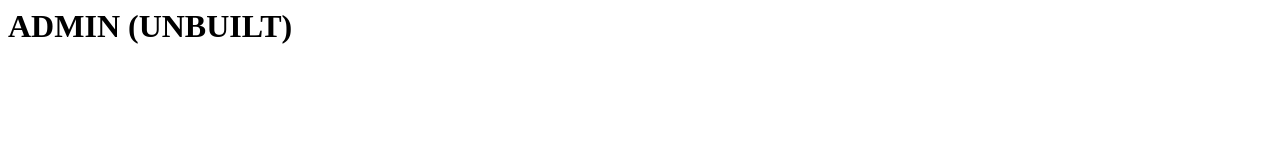
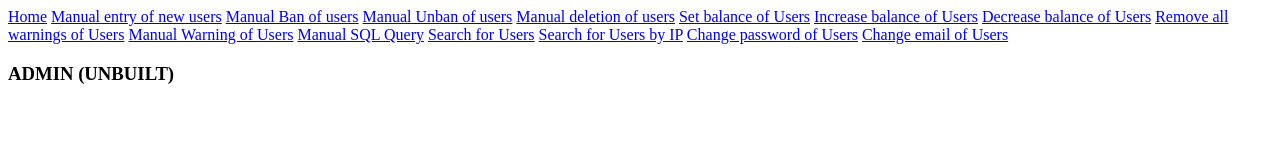
Before and after one commit to aisenhart/PhysicsChat, a website: page private/admin.html in a window 1280 px wide. Drawn offline with Linux system fonts and the light colour scheme.

Commit message:
gettin ready

```diff
--- a/index.js
+++ b/index.js
@@ -131,14 +131,13 @@ app.post('/get-user-info', verify, function(req, res) {
       if(welcomeName == null||welcomeName == ""){
         welcomeName = user.lastName;
       }
-      res.json({"firstName": welcomeName});
+      res.json({"firstName": welcomeName, "balance": user.balance, "tier": user.tier});
 
     } else {
       res.status(400).json({"error": "user does not exist"});
     }
   });
 });
-
 
 
 
--- a/private/admin.html
+++ b/private/admin.html
@@ -1 +1,58 @@
-<h1>ADMIN (UNBUILT)</h1>
+
+<!--
+
+
+ TO DO LIST:
+
+ Manual entry of new users
+ Manual Ban of users
+ Manual Unban of users
+ Manual deletion of users
+ Set balance of Users
+ Increase balance of Users
+ Decrease balance of Users
+ Remove all warnings of Users
+ Manual Warning of Users
+ Manual SQL Query
+ Search for Users
+ Search for Users by IP
+ Change password of Users
+ Change email of Users
+
+-->
+
+
+<!-- Path: admin.html -->
+<html>
+<head>
+    <title>ADMIN</title>
+    <link rel="stylesheet" href="admin.css">
+</head>
+<body>
+    <nav><div class="toolbar">
+        <a href="admin.html">Home</a>
+        <a href="admin.html">Manual entry of new users</a>
+        <a href="admin.html">Manual Ban of users</a>
+        <a href="admin.html">Manual Unban of users</a>
+        <a href="admin.html">Manual deletion of users</a>
+        <a href="admin.html">Set balance of Users</a>
+        <a href="admin.html">Increase balance of Users</a>
+        <a href="admin.html">Decrease balance of Users</a>
+        <a href="admin.html">Remove all warnings of Users</a>
+        <a href="admin.html">Manual Warning of Users</a>
+        <a href="admin.html">Manual SQL Query</a>
+        <a href="admin.html">Search for Users</a>
+        <a href="admin.html">Search for Users by IP</a>
+        <a href="admin.html">Change password of Users</a>
+        <a href="admin.html">Change email of Users</a>
+    </div><nav>
+    <h1>ADMIN (UNBUILT)</h1>
+
+    <!--Make a toolbar with all the different admin tools-->
+
+
+
+
+
+</body>
+</html>
```
Also changed, not shown: public/404.html (+0 -1 lines), public/app/beta.css (+24 -0 lines), public/index.html (+0 -1 lines), public/privacy-policy.html (+0 -1 lines), public/contact.js (deleted).
